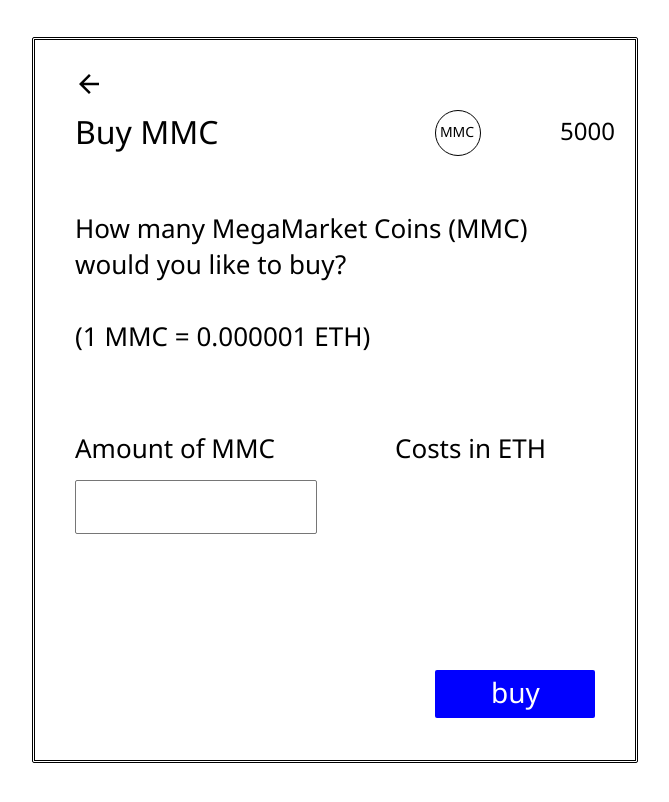
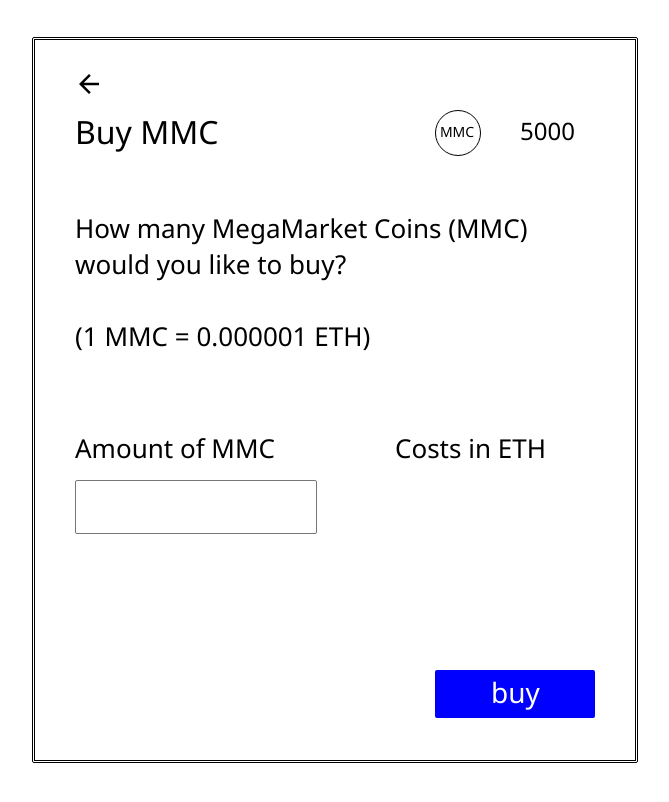
Before and after one commit to msg-blockchain/ETH-Marketplace, a plain HTML site: page docs/Buy_MMC.html in a window 1280 px wide. Shown: the whole page, without its empty margins (305-974 px from the left). Drawn offline with nearby package versions, Linux system fonts and the light colour scheme.

Commit message:
Add files via upload

```diff
--- a/docs/files/stylesheet.css
+++ b/docs/files/stylesheet.css
@@ -181,7 +181,7 @@
 
 .MMC_balance_number {
     position: absolute;
-    left: 680px;
+    left: 640px;
     top: 124px;
     overflow: visible;
     width: 100px;
```
